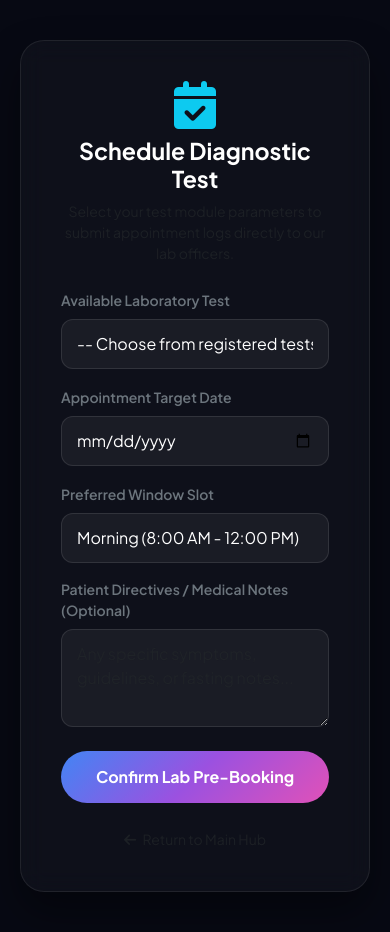
After one commit to Ashagiri/Hos-Lab-Era, a Django app: template core/templates/laboratory/book_test.html in a window 390 px wide. The commit adds this page. Run offline with Django 5.2, Linux system fonts and the light colour scheme; the template is opened without the code that fills it, so the values that code supplies are empty.

Commit message:
Add booking form for laboratory tests with responsive design and user-friendly interface

```diff
--- /dev/null
+++ b/core/templates/laboratory/book_test.html
@@ -0,0 +1,119 @@
+<!DOCTYPE html>
+<html lang="en">
+<head>
+    <meta charset="UTF-8">
+    <meta name="viewport" content="width=device-width, initial-scale=1.0">
+    <title>Book a Lab Test - Hos-Lab-Era</title>
+    <link href="https://cdn.jsdelivr.net/npm/bootstrap@5.3.0/dist/css/bootstrap.min.css" rel="stylesheet">
+    <link rel="stylesheet" href="https://cdnjs.cloudflare.com/ajax/libs/font-awesome/6.4.0/css/all.min.css">
+    <link href="https://fonts.googleapis.com/css2?family=Plus+Jakarta+Sans:wght@400;600;700&display=swap" rel="stylesheet">
+
+    <style>
+        body {
+            font-family: 'Plus Jakarta Sans', sans-serif;
+            background-color: #070913;
+            color: #ffffff;
+            min-height: 100vh;
+            display: flex;
+            align-items: center;
+            justify-content: center;
+            padding: 40px 20px;
+        }
+        .booking-card {
+            background: rgba(255, 255, 255, 0.03);
+            border: 1px solid rgba(255, 255, 255, 0.08);
+            backdrop-filter: blur(12px);
+            border-radius: 24px;
+            padding: 40px;
+            max-width: 600px;
+            width: 100%;
+            box-shadow: 0 20px 40px rgba(0,0,0,0.4);
+        }
+        .form-control, .form-select {
+            background: rgba(255, 255, 255, 0.05);
+            border: 1px solid rgba(255, 255, 255, 0.1);
+            color: #fff;
+            border-radius: 12px;
+            padding: 12px 15px;
+        }
+        .form-control:focus, .form-select:focus {
+            background: rgba(255, 255, 255, 0.08);
+            color: #fff;
+            border-color: #8ab4f8;
+            box-shadow: none;
+        }
+        .btn-submit {
+            background: linear-gradient(135deg, #4285f4 0%, #9b51e0 50%, #e051b8 100%);
+            border: none;
+            color: white;
+            padding: 14px;
+            border-radius: 50px;
+            font-weight: 600;
+            transition: all 0.3s ease;
+        }
+        .btn-submit:hover {
+            transform: translateY(-2px);
+            box-shadow: 0 8px 25px rgba(66, 133, 244, 0.4);
+        }
+        option {
+            background: #070913;
+            color: #fff;
+        }
+    </style>
+</head>
+<body>
+
+<div class="booking-card">
+    <div class="text-center mb-4">
+        <i class="fa-solid fa-calendar-check text-info fa-3x mb-2"></i>
+        <h3 class="fw-bold">Schedule Diagnostic Test</h3>
+        <p class="text-muted small">Select your test module parameters to submit appointment logs directly to our lab officers.</p>
+    </div>
+
+    {% if messages %}
+        {% for message in messages %}
+            <div class="alert alert-info bg-dark text-info border-secondary text-center py-2 small">{{ message }}</div>
+        {% endfor %}
+    {% endif %}
+
+    <form method="POST">
+        {% csrf_token %}
+
+        <div class="mb-3">
+            <label class="form-label text-secondary small fw-semibold">Available Laboratory Test</label>
+            <select name="lab_test" class="form-select" required>
+                <option value="" disabled selected>-- Choose from registered tests --</option>
+                {% for test in available_tests %}
+                    <option value="{{ test.id }}">{{ test.test_name }} (Rs. {{ test.price }})</option>
+                {% endfor %}
+            </select>
+        </div>
+
+        <div class="mb-3">
+            <label class="form-label text-secondary small fw-semibold">Appointment Target Date</label>
+            <input type="date" name="appointment_date" class="form-control" required>
+        </div>
+
+        <div class="mb-3">
+            <label class="form-label text-secondary small fw-semibold">Preferred Window Slot</label>
+            <select name="time_slot" class="form-select" required>
+                <option value="Morning (8:00 AM - 12:00 PM)">Morning (8:00 AM - 12:00 PM)</option>
+                <option value="Afternoon (12:00 PM - 4:00 PM)">Afternoon (12:00 PM - 4:00 PM)</option>
+            </select>
+        </div>
+
+        <div class="mb-4">
+            <label class="form-label text-secondary small fw-semibold">Patient Directives / Medical Notes (Optional)</label>
+            <textarea name="additional_notes" class="form-control" rows="3" placeholder="Any specific symptoms, guidelines, or fasting notes..."></textarea>
+        </div>
+
+        <button type="submit" class="btn btn-submit w-100 fw-bold fs-6">Confirm Lab Pre-Booking</button>
+    </form>
+
+    <div class="text-center mt-4">
+        <a href="{% url 'home' %}" class="text-decoration-none text-muted small"><i class="fa-solid fa-arrow-left me-1"></i> Return to Main Hub</a>
+    </div>
+</div>
+
+</body>
+</html>
```
Also changed, not shown: core/templates/Login.html (added, +110 -0 lines), core/templates/Register.html (added, +127 -0 lines), core/templates/A.jpeg (added), core/templates/bbb.jpg (added), core/templates/ccc.jpg (added), core/templates/ddd.jpg (added), core/templates/eee.jpg (added), core/templates/fff.jpg (added), core/templates/home.html (line endings or trailing spaces).
